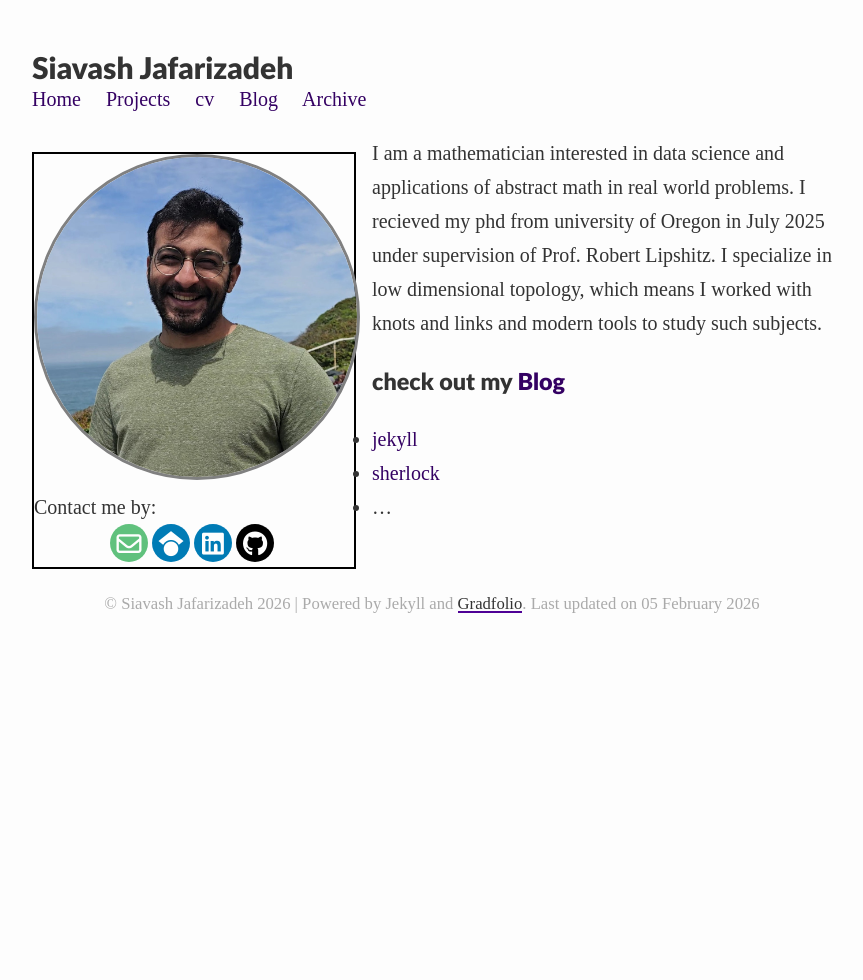
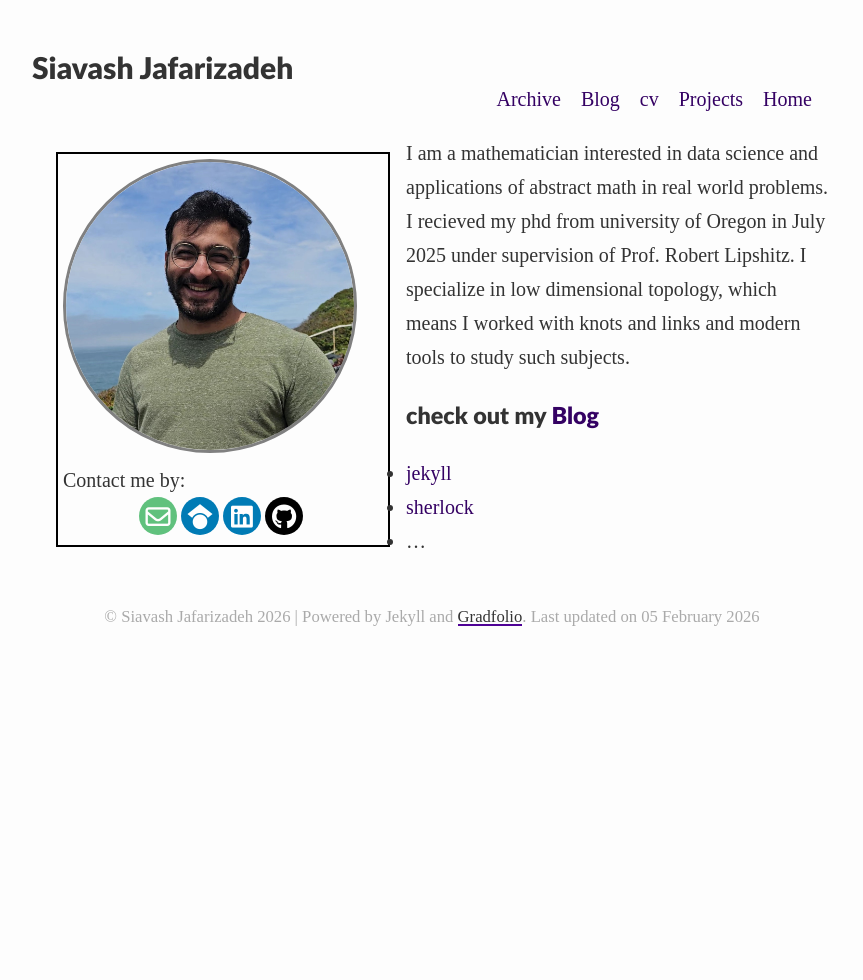
Before and after one commit to Sia-jaf/Sia-jaf.github.io, a Jekyll site: the page built from index.md, in a window 1280 px wide. Shown: the whole page, without its empty margins (208-1071 px from the left). Built offline with Jekyll 4.4.1, drawn with Linux system fonts in a browser that asks for light colours; some web fonts are replaced.

Commit message:
trying to set the nav on the right side of the page.

```diff
--- a/assets/css/_sass/footer.scss
+++ b/assets/css/_sass/footer.scss
@@ -7,6 +7,7 @@
 /* Footer navigation links */
 .links a {
     margin-right: 1em;
+    float: right;
 }
 
 /* Footer copyrights */
--- a/assets/css/_sass/profile.scss
+++ b/assets/css/_sass/profile.scss
@@ -30,10 +30,12 @@
   border: 2px solid black;
   align-items: center;
   /* float: left; */
-  margin: 1rem 1rem 1rem 0;
+  margin: 1rem 1rem 1rem 1.5rem;
+  padding: 5px;
 }
 
 .profile {
+    width: 90%;
     border-style: solid;
     border-color: $light-gray;
     /* margin-left: 1rem;
--- a/index.md
+++ b/index.md
@@ -9,8 +9,8 @@
 
 I am a mathematician interested in data science and applications of abstract math in real world problems. I recieved my phd from university of Oregon in July 2025 under supervision of Prof. Robert Lipshitz. I specialize in low dimensional topology, which means I worked with knots and links and modern tools to study such subjects.
 
-### check out my  <a href="{{site.baseurl}}/blog/">Blog</a>
-- [jekyll](/posts/2016-01-01-jekyll.md)
+### check out my  <a href="{{site.baseurl}}/blog">Blog</a>
+- [jekyll]("https://{{site.baseurl}}/blog/2020/home-they-brought/")
 - [sherlock](/_posts/2017-10-03-sherlock.md)
 - ...
 
```
